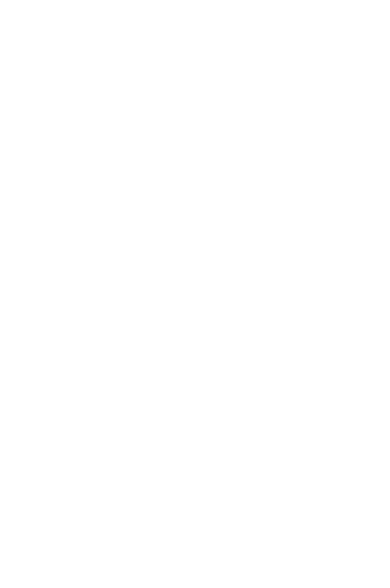
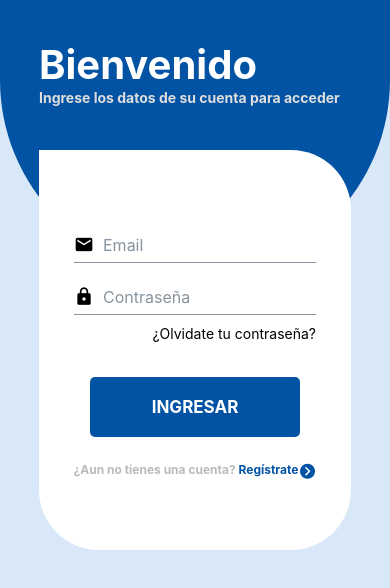
Before and after one commit to EnzoPae/react-native-registro-prueba, a React Native app: screen / in a window 390 px wide. Shown: the top 588 px of the page. Built offline with nearby package versions, Linux system fonts and the light colour scheme.

Commit message:
Se creo la pantalla de login (aun falta aplicar la logica)

```diff
--- a/src/screens/login.js
+++ b/src/screens/login.js
@@ -1,12 +1,122 @@
-import React from "react"
-import { View } from "react-native";
+import React from "react";
+import {
+  Text,
+  SafeAreaView,
+  StyleSheet,
+  View,
+  ScrollView,
+  StatusBar,
+  TouchableOpacity,
+} from "react-native";
 
-const Registro2 = () => {
-  return(
-    <View></View>
-  )
-}
+//External libraries
+import { Input } from "@rneui/themed";
+import Icon from "react-native-vector-icons/MaterialCommunityIcons";
 
+//Components
+import MyButton from "../components/MyButton";
 
+//Styles
+import { Colors } from "../styles/Colors";
+import { globalStyles } from "../styles/GlobalStyles";
 
-export default Registro2;
+//Start
+
+const Login = () => {
+  return (
+    <SafeAreaView style={globalStyles.loginScreenContainer}>
+      <StatusBar />
+      <ScrollView
+        contentContainerStyle={{ alignItems: "center" }}
+        style={styles.scroll}
+      >
+        <View style={globalStyles.loginScreenBlueContainer}>
+          <Text style={globalStyles.loginTitleStyle}>Bienvenido</Text>
+          <Text style={globalStyles.loginSubTitleStyle}>
+            Ingrese los datos de su cuenta para acceder
+          </Text>
+        </View>
+        <View style={globalStyles.loginScreenWhiteContainerShort}>
+          <View style={styles.inputBox}>
+            <Input
+              placeholder="Email"
+              leftIcon={<Icon name="email" size={20} />}
+              leftIconContainerStyle={globalStyles.loginInputIconStyle}
+              inputStyle={globalStyles.loginInputStyle}
+            />
+            <Input
+              placeholder="Contraseña"
+              secureTextEntry={true}
+              leftIcon={<Icon name="lock" size={20} />}
+              leftIconContainerStyle={globalStyles.loginInputIconStyle}
+              inputStyle={globalStyles.loginInputStyle}
+            />
+            <TouchableOpacity
+              onPress={() => alert("Go to recover password")}
+              style={{
+                alignItems: "flex-end",
+                marginRight: 10,
+                marginBottom: 20,
+              }}
+            >
+              <Text>¿Olvidate tu contraseña?</Text>
+            </TouchableOpacity>
+          </View>
+          <View
+            style={{
+              alignItems: "center",
+              marginBottom: 20,
+              marginTop: 0,
+            }}
+          >
+            <MyButton label={"INGRESAR"} size={"medium"} />
+          </View>
+          <View style={{ flexDirection: "row", justifyContent: "center" }}>
+            <Text
+              style={{
+                fontSize: 12,
+                fontWeight: "bold",
+                color: Colors.grey,
+              }}
+            >
+              ¿Aun no tienes una cuenta?{" "}
+            </Text>
+            <TouchableOpacity
+              onPress={() => alert("Go to Register")}
+              style={{ flexDirection: "row" }}
+            >
+              <Text
+                style={{
+                  fontSize: 12,
+                  fontWeight: "bold",
+                  color: Colors.primary,
+                }}
+              >
+                Regístrate
+              </Text>
+              <Icon
+                name="chevron-right-circle"
+                size={18}
+                color={Colors.primary}
+              />
+            </TouchableOpacity>
+          </View>
+        </View>
+        <Text />
+      </ScrollView>
+    </SafeAreaView>
+  );
+};
+
+const styles = StyleSheet.create({
+  inputBox: {
+    marginLeft: 25,
+    marginRight: 25,
+    marginBottom: 10,
+  },
+  scroll: {
+    width: "100%",
+  },
+});
+
+export default Login;
```
